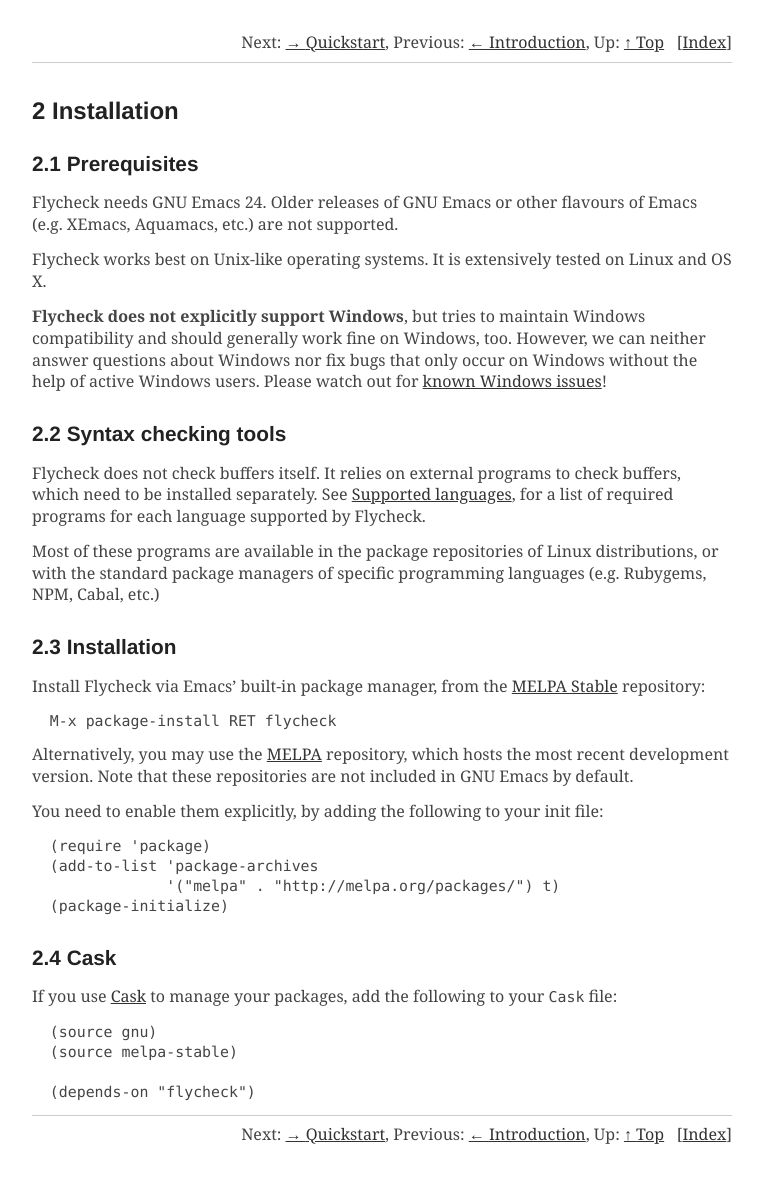
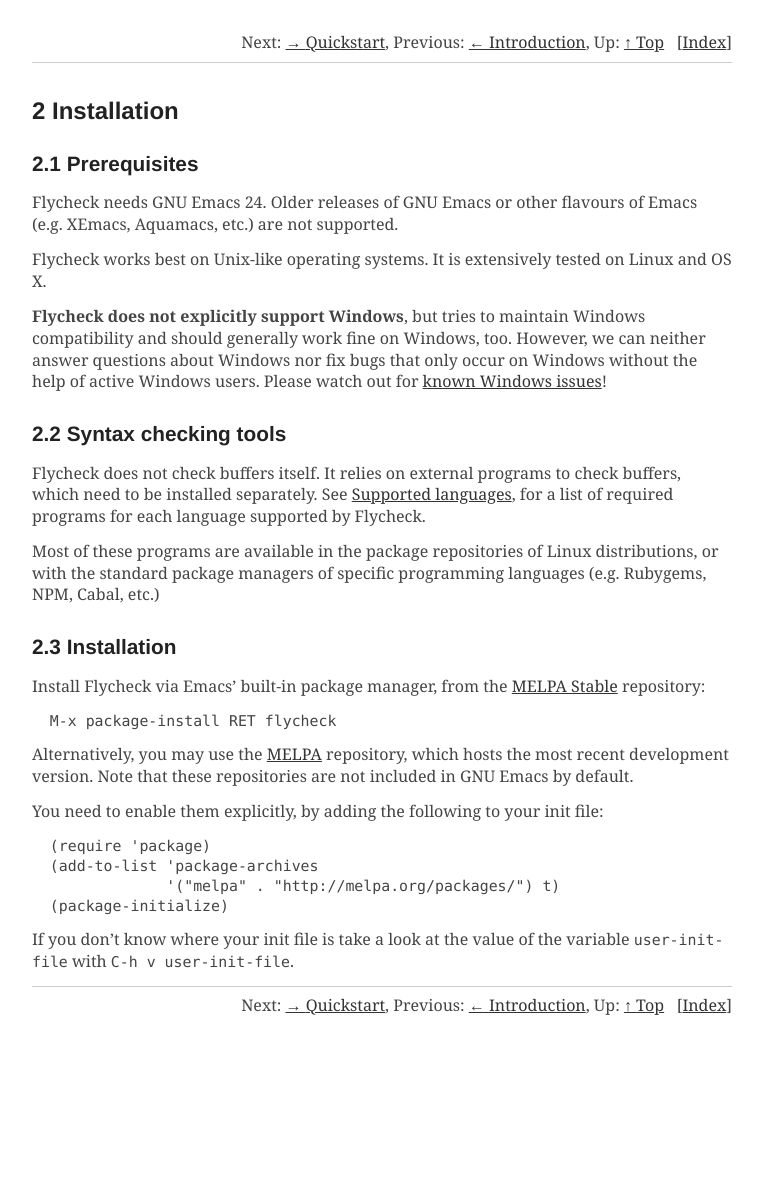
Before and after one commit to cmarqu/flycheck.github.io, a Jekyll site: the page manual/latest/Installation.html, which Jekyll copies as it is, in a window 1280 px wide. Shown: the whole page, without its empty margins (258-1020 px from the left). Built offline with Jekyll 4.4.1, drawn with Linux system fonts in a browser that asks for light colours; some web fonts are replaced; after the commit the page ends 1049 px from its top, so only the background shows below that.

Commit message:
Update from flycheck/flycheck@fadb7a00

```diff
--- a/manual/latest/Installation.html
+++ b/manual/latest/Installation.html
@@ -126,21 +126,9 @@
 (package-initialize)
 </pre></div>
 
-<a name="Cask"></a>
-<h3 class="section">2.4 Cask</h3>
-
-<a name="index-cask"></a>
-
-<p>If you use <a href="https://github.com/cask/cask">Cask</a> to manage your
-packages, add the following to your <samp>Cask</samp> file:
+<p>If you don&rsquo;t know where your init file is take a look at the value of
+the variable <code>user-init-file</code> with <kbd>C-h v user-init-file</kbd>.
 </p>
-<div class="lisp">
-<pre class="lisp">(source gnu)
-(source melpa-stable)
-
-(depends-on &quot;flycheck&quot;)
-</pre></div>
-
 <hr class="texinfo-default-rule"/>
 <div class="header">
 <p>
--- a/manual/latest/Main-Index.html
+++ b/manual/latest/Main-Index.html
@@ -117,7 +117,6 @@
 <tr><td colspan="4"> <hr class="texinfo-default-rule"/></td></tr>
 <tr><th><a name="Main-Index_cp_letter-C">C</a></th><td></td><td></td></tr>
 <tr><td></td><td valign="top"><a href="Supported-languages.html#index-C_002fC_002b_002b-language">C/C++ language</a>:</td><td>&nbsp;</td><td valign="top"><a href="Supported-languages.html#Supported-languages">Supported languages</a></td></tr>
-<tr><td></td><td valign="top"><a href="Installation.html#index-cask">cask</a>:</td><td>&nbsp;</td><td valign="top"><a href="Installation.html#Installation">Installation</a></td></tr>
 <tr><td></td><td valign="top"><a href="Supported-languages.html#index-CFEngine-language">CFEngine language</a>:</td><td>&nbsp;</td><td valign="top"><a href="Supported-languages.html#Supported-languages">Supported languages</a></td></tr>
 <tr><td></td><td valign="top"><a href="Syntax-checkers.html#index-chaining-of-syntax-checkers">chaining of syntax checkers</a>:</td><td>&nbsp;</td><td valign="top"><a href="Syntax-checkers.html#Syntax-checkers">Syntax checkers</a></td></tr>
 <tr><td></td><td valign="top"><a href="Supported-languages.html#index-Chef-language">Chef language</a>:</td><td>&nbsp;</td><td valign="top"><a href="Supported-languages.html#Supported-languages">Supported languages</a></td></tr>
```
Also changed, not shown: _includes/changes.md (+2 -0 lines).
